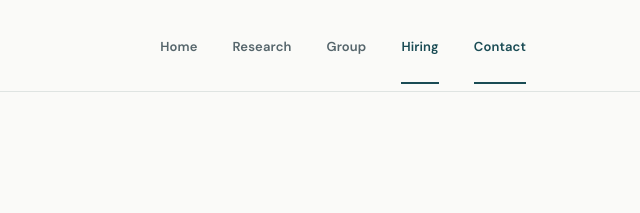
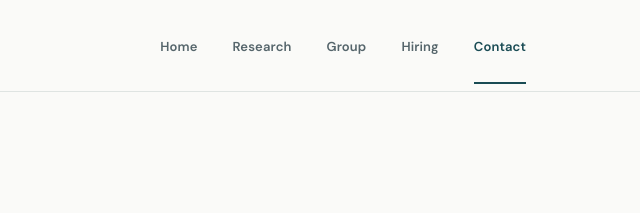
Before and after one commit to sunayanasitaram/sunayanasitaram.github.io, a plain HTML site: page contact.html in a window 1280 px wide. Shown: the top 213 px of the page, 640-1280 px from the left. Drawn offline with nearby package versions, Linux system fonts and the light colour scheme.

Commit message:
Update contact.html

```diff
--- a/contact.html
+++ b/contact.html
@@ -1,4 +1,4 @@
-<!doctype html><html lang="en"><head><meta charset="utf-8"><meta name="viewport" content="width=device-width, initial-scale=1"><meta name="theme-color" content="#fafaf8"><meta name="description" content="Contact Sunayana Sitaram at IISc for research inquiries, speaking invitations, and consulting engagements."><title>Contact | Sunayana Sitaram</title><link rel="stylesheet" href="assets/style.css"></head><body><header class="site-header"><div class="wrap header-inner"><a href="index.html" class="wordmark" aria-label="Sunayana Sitaram home">Sunayana Sitaram</a><nav class="nav" aria-label="Main navigation"><a href="index.html">Home</a><a href="research.html">Research</a><a href="group.html">Group</a><a href="hiring.html" aria-current="page" class="active">Hiring</a><a href="contact.html" aria-current="page" class="active">Contact</a></nav></div></header><main id="main" class="wrap"><section class="page-intro"><p class="kicker">Correspondence / IISc</p><h1>Contact</h1><p class="page-lead">For academic correspondence, research collaborations, speaking invitations, and consulting inquiries, please use the contact details and guidelines below.</p><div class="inline-links"><a href="mailto:sunayana@iisc.ac.in">sunayana@iisc.ac.in <span aria-hidden="true">↗</span></a></div></section>
+<!doctype html><html lang="en"><head><meta charset="utf-8"><meta name="viewport" content="width=device-width, initial-scale=1"><meta name="theme-color" content="#fafaf8"><meta name="description" content="Contact Sunayana Sitaram at IISc for research inquiries, speaking invitations, and consulting engagements."><title>Contact | Sunayana Sitaram</title><link rel="stylesheet" href="assets/style.css"></head><body><header class="site-header"><div class="wrap header-inner"><a href="index.html" class="wordmark" aria-label="Sunayana Sitaram home">Sunayana Sitaram</a><nav class="nav" aria-label="Main navigation"><a href="index.html">Home</a><a href="research.html">Research</a><a href="group.html">Group</a><a href="hiring.html" aria-current="page">Hiring</a><a href="contact.html" aria-current="page" class="active">Contact</a></nav></div></header><main id="main" class="wrap"><section class="page-intro"><p class="kicker">Correspondence / IISc</p><h1>Contact</h1><p class="page-lead">For academic correspondence, research collaborations, speaking invitations, and consulting inquiries, please use the contact details and guidelines below.</p><div class="inline-links"><a href="mailto:sunayana@iisc.ac.in">sunayana@iisc.ac.in <span aria-hidden="true">↗</span></a></div></section>
 <section class="editorial-section"><div class="section-side"><span class="section-index">01 / Positions</span></div><div class="section-main"><h2>Prospective applicants</h2><p class="narrow-copy">I receive a substantial number of emails inquiring about research positions, internships, and graduate opportunities. Please refer to the <a href="hiring.html">Hiring page</a> for the latest information on available positions and application procedures. I may not be able to respond individually to every unsolicited inquiry.</p><a class="primary-link" href="hiring.html">Current hiring information <span aria-hidden="true">↗</span></a></div></section>
 <section class="editorial-section"><div class="section-side"><span class="section-index">02 / Invitations</span></div><div class="section-main"><h2>Speaking invitations</h2><p class="narrow-copy">When extending an invitation to give a talk, please include the proposed <strong>date, time, location, event format, expected audience, and topic</strong>. For events serving a limited or restricted audience, organizers are encouraged to consider appropriate speaker compensation.</p><div class="focus-list"><article><span class="ordinal">01</span><div><h3>Outside Bengaluru</h3><p>Please provide at least <strong>one month's notice</strong> for invitations involving travel outside Bengaluru.</p></div></article><article><span class="ordinal">02</span><div><h3>Within Bengaluru</h3><p>Please provide at least <strong>two weeks' notice</strong> for local speaking engagements.</p></div></article></div><p class="narrow-copy">The notice periods are intended to allow adequate planning and do not guarantee availability.</p></div></section>
 <section class="editorial-section last-section"><div class="section-side"><span class="section-index">03 / Consulting</span></div><div class="section-main"><h2>Industry consulting</h2><p class="narrow-copy">For companies seeking technical or strategic advice, formal consulting procedures are available through the institution. Please get in touch with a brief description of your organization, the proposed scope of work, and the anticipated timeline so that we can discuss the appropriate process.</p><a class="primary-link" href="mailto:sunayana.sitaram@gmail.com?subject=Consulting%20inquiry">Inquire about consulting <span aria-hidden="true">↗</span></a></div></section></main><footer class="site-footer"><div class="wrap footer-inner"><div><strong>Sunayana Sitaram</strong><span>Department of Computational and Data Sciences, IISc Bengaluru</span></div><div class="footer-links"><a href="mailto:sunayana@iisc.ac.in">Email</a><a href="https://scholar.google.com/scholar?q=Sunayana+Sitaram">Google Scholar</a><a href="https://www.microsoft.com/en-us/research/people/susitara/">Microsoft Research archive</a></div></div><div class="wrap copyright">© <span id="year"></span> Sunayana Sitaram</div></footer><script src="assets/site.js"></script></body></html>
```
